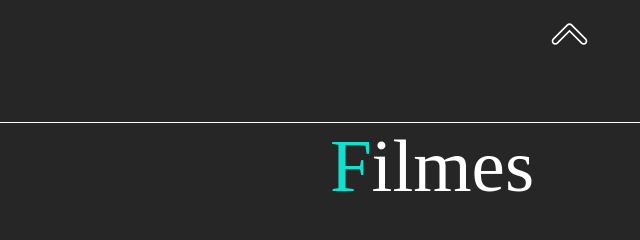
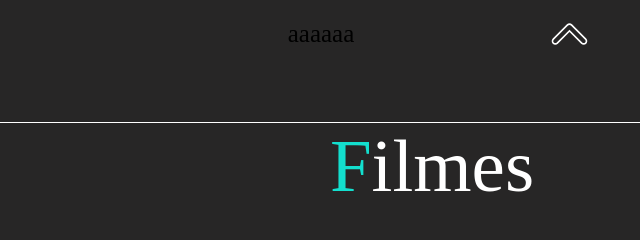
Before and after one commit to PabloGbzin/Projeto-Curso-IndicaFilmes, a plain HTML site: page index.html in a window 1280 px wide. Shown: the top 240 px of the page, 208-848 px from the left. Drawn offline with Linux system fonts and the light colour scheme.

Commit message:
alteração teste no arquivo html

```diff
--- a/index.html
+++ b/index.html
@@ -6,6 +6,7 @@
     <meta name="viewport" content="width=device-width, initial-scale=1.0">
     <title>IndicaFilmes</title>
     <link rel="stylesheet" href="./css/novo-projeto.css">
+
 </head>
 
 <body>
@@ -14,7 +15,7 @@
         <div class="logo-principal" id="indica-filmes">
             <h1><span class="estilo-cor-logo">In</span>dica Filmes</h1>
         </div>
-
+        aaaaaa
         <div class="container-menu">
             <ul class="conteudo-menu">
                 <li><a href="#filmes-section"><img src="./img/rolo-de-filme.png" alt="" class="imagem">
```
